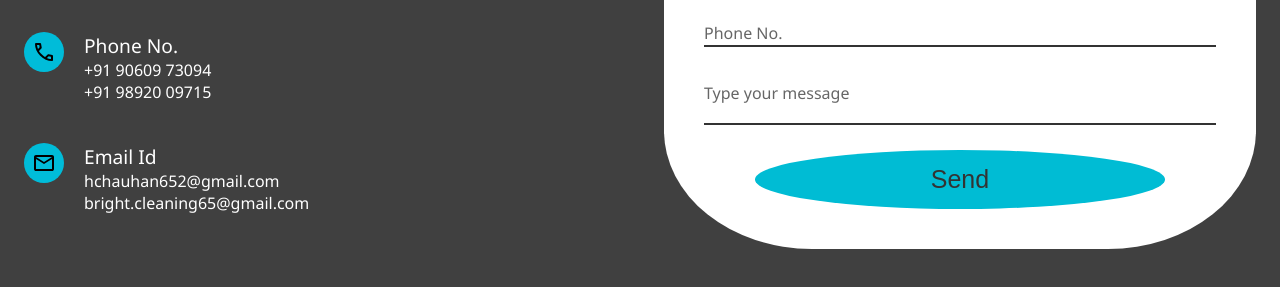
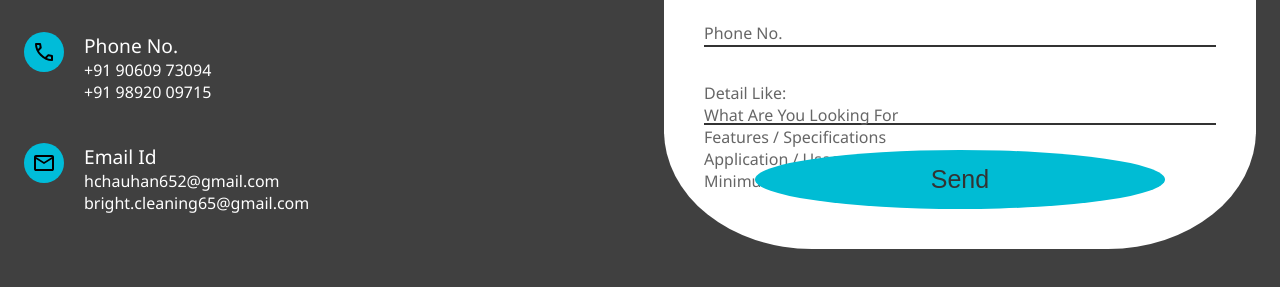
Before and after one commit to hchauhan652/bcms-website, a plain HTML site: page contact.html in a window 1280 px wide. Shown: the part 375-662 px from the top of the page. Drawn offline with Linux system fonts and the light colour scheme.

Commit message:
Update contact.html

```diff
--- a/contact.html
+++ b/contact.html
@@ -73,7 +73,7 @@
                 </div>
                 <div class="inputBox">
                     <textarea type="text" id="message" required="required"></textarea>
-                    <span>Type your message<span>
+                    <span>Detail Like:<br>What Are You Looking For<br>Features / Specifications<br>Application / Usage<br>Minimum Order Quantity, etc<span>
                 </div>
                 <div class="inputBox">
                     <input type="submit" value="Send" onclick="send()">
```
